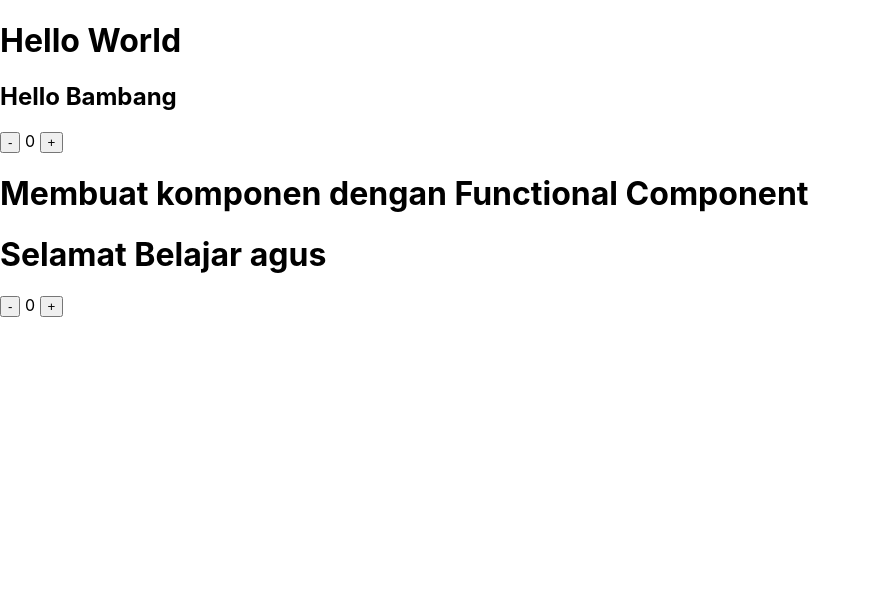
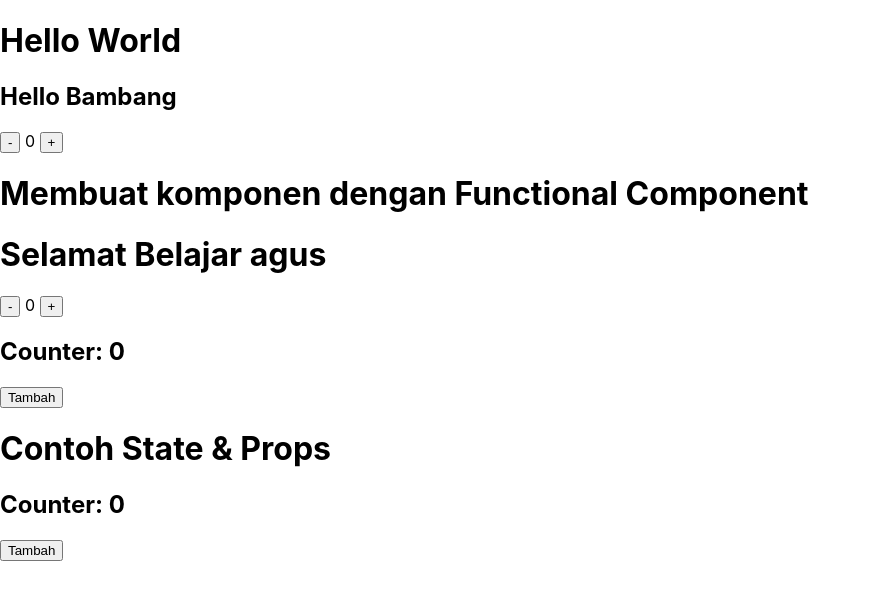
Before and after one commit to silalahi-17/test-react, a React (Create React App) app: page / in a window 1280 px wide. Shown: the top 600 px of the page, without its empty margins (0-871 px from the left). Built offline with nearby package versions, Linux system fonts and the light colour scheme.

Commit message:
tugas berada di file ./aplikasi/src/komponen/pembahasan Counter.jsx & App.Jsx dan dipanggil di index.jsx

```diff
--- a/src/Komponen/index.jsx
+++ b/src/Komponen/index.jsx
@@ -1,6 +1,8 @@
 import React from 'react';
 import ClassComponent from './pembahasan/ClassComponent';
 import FunctionalComponent from './pembahasan/FunctionalComponent';
+import Counter from './pembahasan/Counter';
+import App from './pembahasan/props';
 
 export default class Komponen extends React.Component {
 
@@ -9,6 +11,9 @@ export default class Komponen extends React.Component {
             <div>
               <ClassComponent nama="Bambang" />
               <FunctionalComponent nama="agus" />
+              <Counter />
+              <App />
+
             </div>
          )
     }
--- /dev/null
+++ b/src/Komponen/pembahasan/Counter.jsx
@@ -0,0 +1,19 @@
+import React, { useState } from "react";
+
+const Counter = () => {
+  const [count, setCount] = useState(0); // State count
+
+  return (
+    <div className="p-4 border rounded-lg shadow-md w-60 text-center">
+      <h2 className="text-xl font-bold">Counter: {count}</h2>
+      <button
+        className="mt-4 px-4 py-2 bg-blue-500 text-white rounded-lg"
+        onClick={() => setCount(count + 1)}
+      >
+        Tambah
+      </button>
+    </div>
+  );
+};
+
+export default Counter;
--- /dev/null
+++ b/src/Komponen/pembahasan/props.jsx
@@ -0,0 +1,13 @@
+import React from "react";
+import Counter from "./Counter";
+
+const App = () => {
+  return (
+    <div className="flex flex-col items-center justify-center min-h-screen bg-gray-100">
+      <h1 className="text-2xl font-bold mb-4">Contoh State & Props</h1>
+      <Counter />
+    </div>
+  );
+};
+
+export default App;
```
